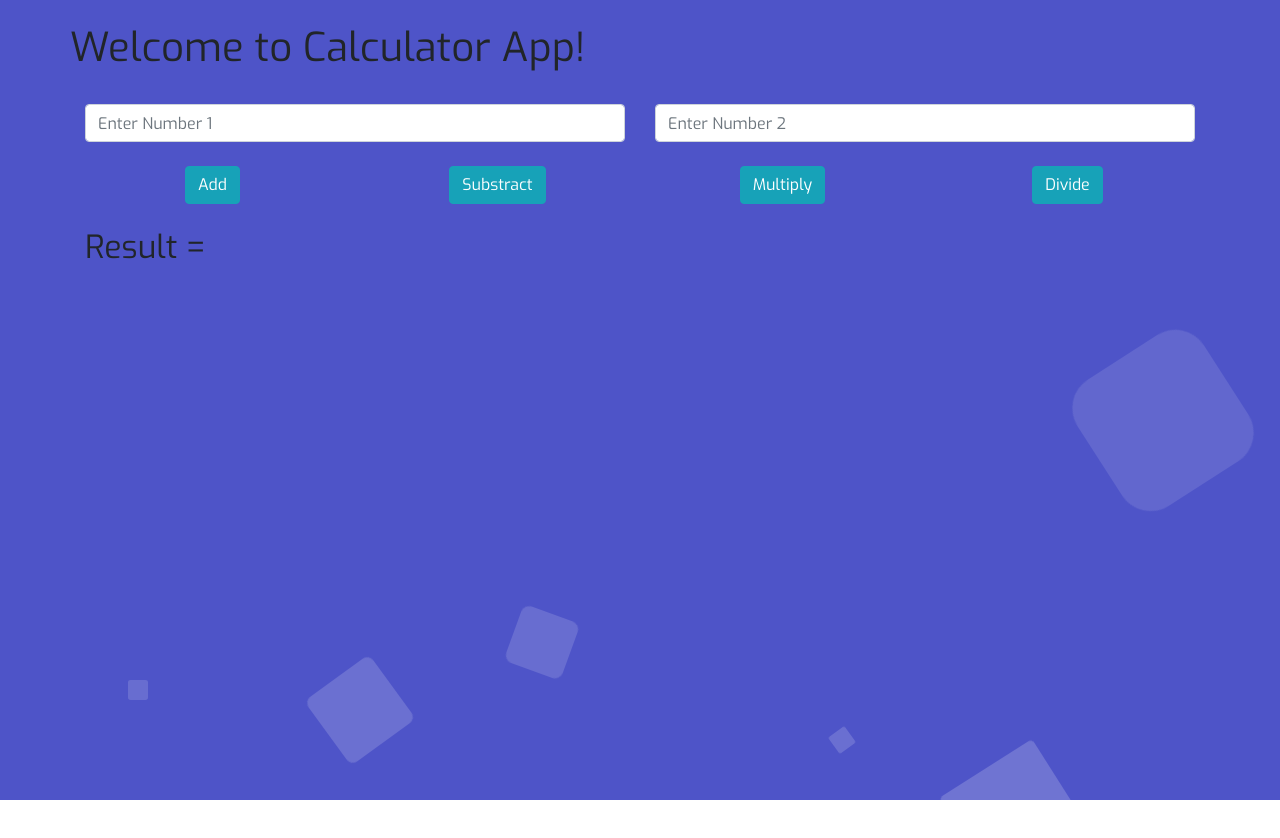
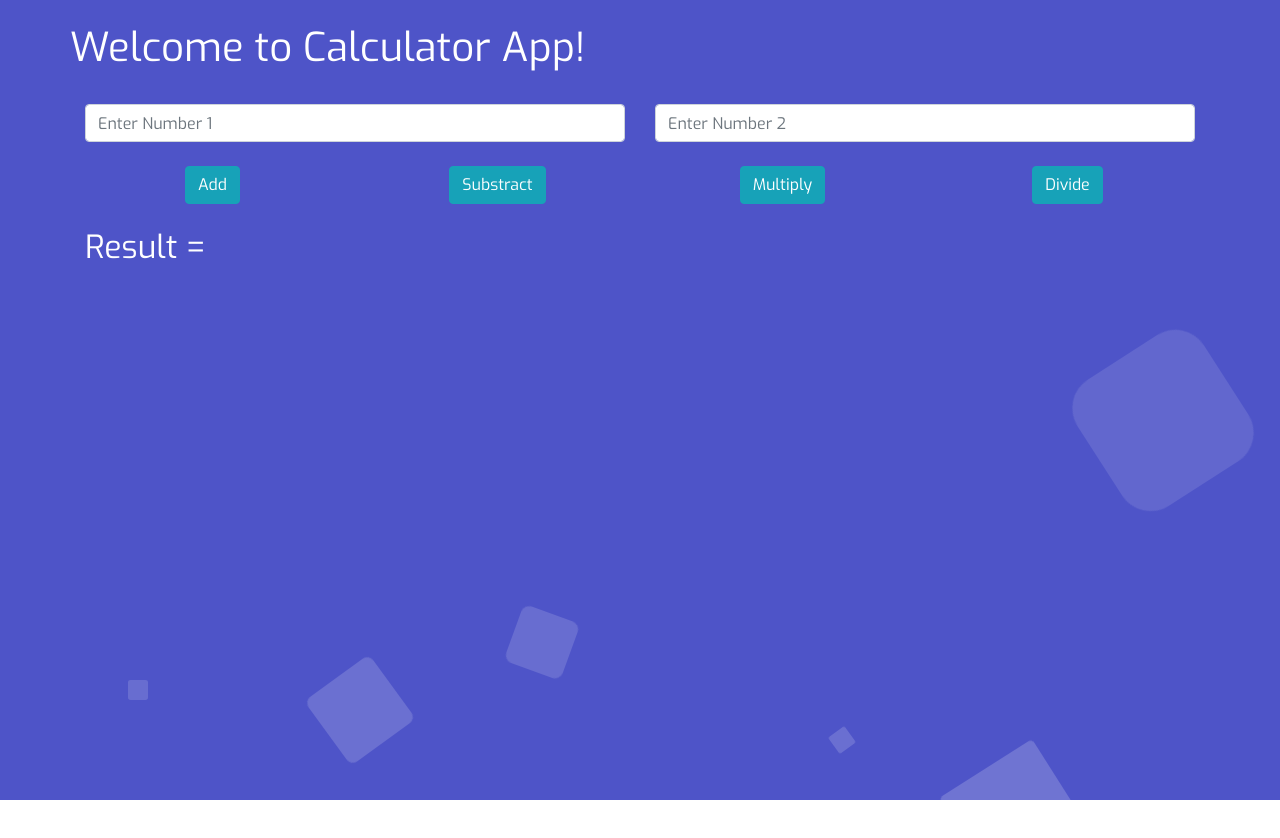
Before and after one commit to produdex/portfolio, an Angular app: page / in a window 1280 px wide. Shown: the top 838 px of the page. Before the commit the page ends 800 px from the top, so only its background shows below. Built offline with nearby package versions, Linux system fonts and the light colour scheme.

Commit message:
correction

```diff
--- a/src/styles.scss
+++ b/src/styles.scss
@@ -1,7 +1,6 @@
 @import "~bootstrap/scss/bootstrap";
 body{
-    font-family: 'Exo', sans-serif;
-
+    color: white;
 }
 @import url('https://fonts.googleapis.com/css?family=Exo:400,700');
 
@@ -10,11 +9,13 @@ body{
     padding: 0px;
 }
 
+body{
+    font-family: 'Exo', sans-serif;
+}
 
 
 .context {
     width: 100%;
-    position: absolute;
     top:50vh;
 
 }
@@ -36,7 +37,6 @@ body{
 }
 
 .circles{
-    position: absolute;
     top: 0;
     left: 0;
     width: 100%;
```
